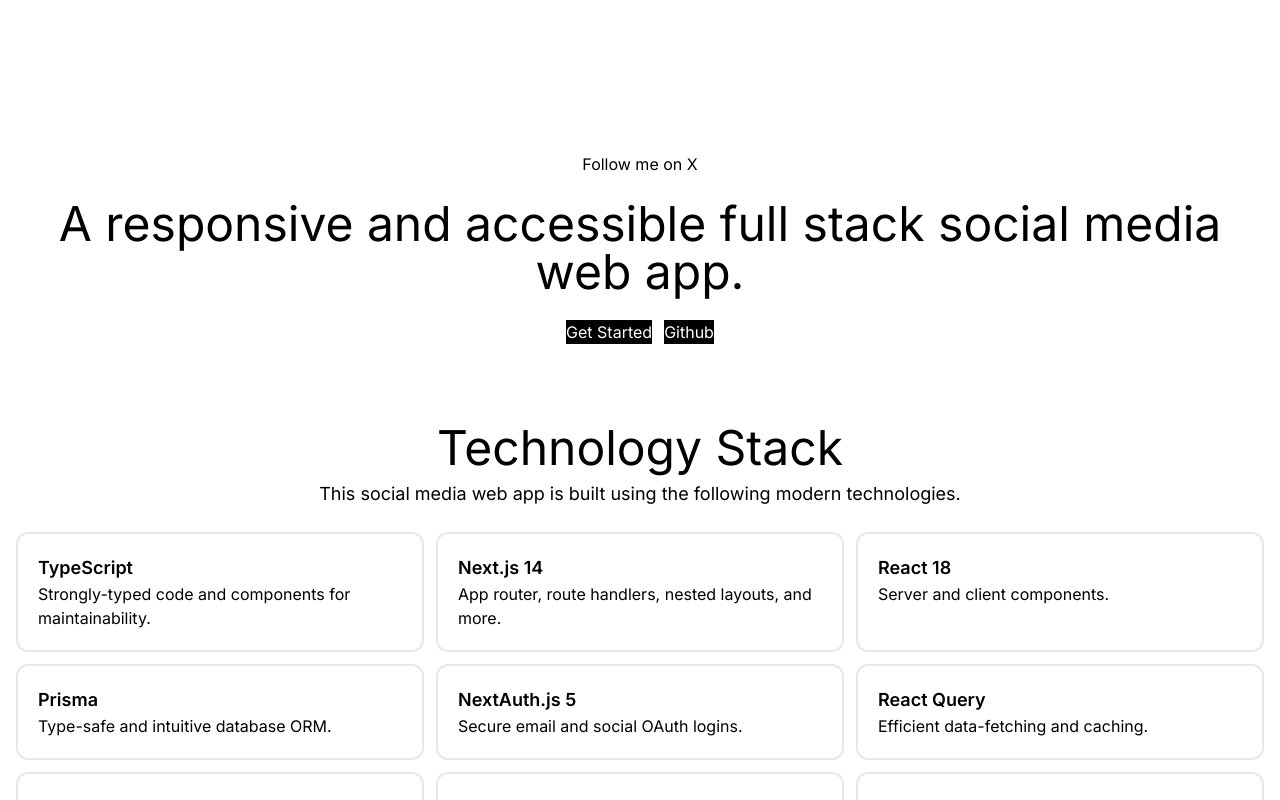
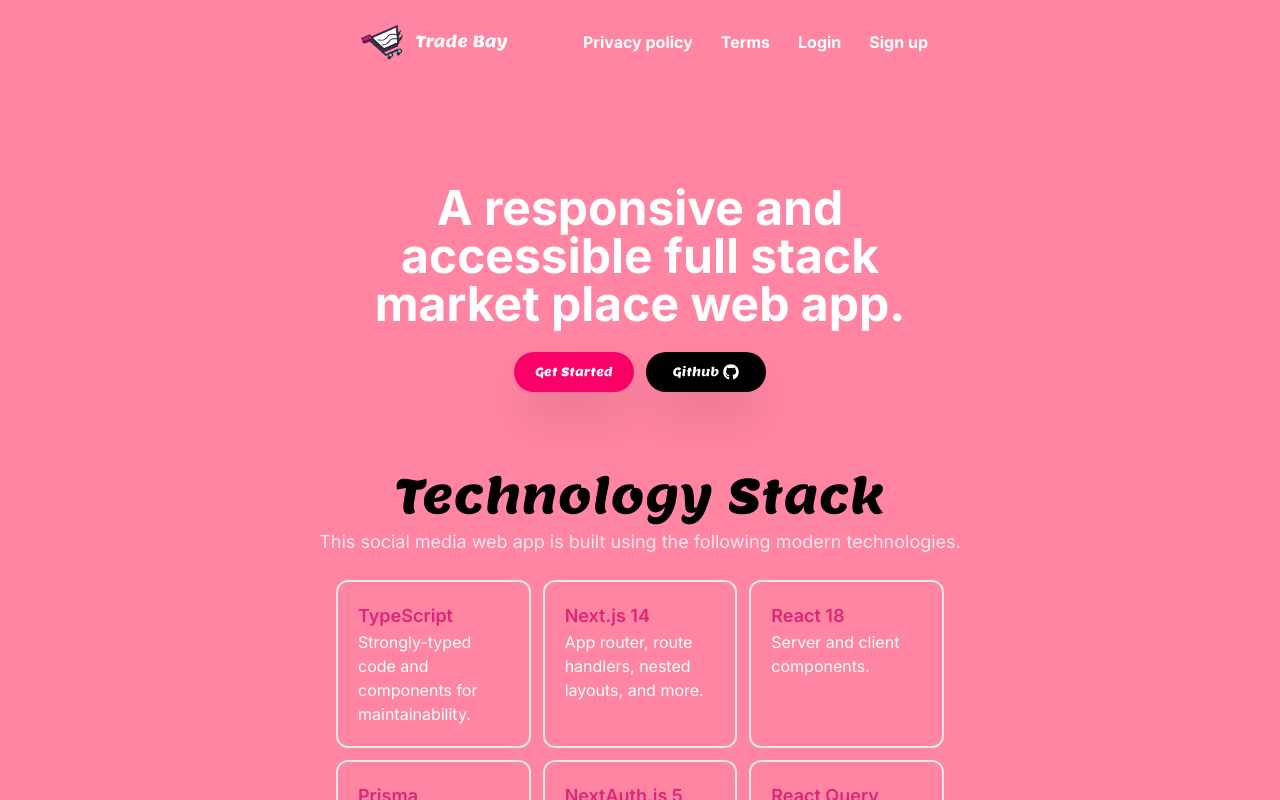
Before and after one commit to d2ni3l/TradeBay, a Next.js app in the folder app/: page / in a window 1280 px wide. Shown: the top 800 px of the page. Built offline with nearby package versions, Linux system fonts and the light colour scheme.

Commit message:
home page styling

```diff
--- /dev/null
+++ b/app/app/components/navbar/DefaultHeading.tsx
@@ -0,0 +1,35 @@
+import React from "react";
+import Logo from "./Logo";
+import { RiMenu3Fill } from "react-icons/ri";
+
+export default function () {
+  return (
+    <header className='lg:flex  justify-center pt-3 bg-[#ff85a2] '>
+      <nav className='flex justify-between lg:max-w-xl px-5 lg:px-0 gap-10 items-center w-full'>
+        <Logo hideSmallScreen={false} textColor='text-white' />
+
+        <div className='hidden lg:block '>
+          <MenuItem />
+        </div>
+
+        <div className='block lg:hidden'>
+          <RiMenu3Fill size={25} color='white' />
+        </div>
+      </nav>
+    </header>
+  );
+}
+
+const MenuItem = () => {
+  return (
+    <ul className='flex gap-7'>
+      {["Privacy policy", "Terms", "Login", "Sign up"].map((item) => {
+        return (
+          <li className='font-bold hover:text-black cursor-pointer text-white  '>
+            {item}
+          </li>
+        );
+      })}
+    </ul>
+  );
+};
--- a/app/app/components/navbar/Logo.tsx
+++ b/app/app/components/navbar/Logo.tsx
@@ -4,12 +4,12 @@
 import React from 'react'
 import { useRouter } from 'next/navigation'
 import { lemon } from '@/app/layout'
-export default function Logo() {
+export default function Logo({textColor, hideSmallScreen} : {textColor? : string, hideSmallScreen? : boolean}) {
   const router = useRouter()
   return (
     <div className='flex items-center gap-1 cursor-pointer' onClick={() => {router.push('/')}}>
       <Image  src='/images/logo.svg' width='40' className='w-[60px] h-[60px]' height='40' alt='Trade Bay Logo'/>
-      <h2 className={`hidden md:block font-bold text-[#4c4c4c] ${lemon.className} `}>Trade Bay</h2>
+      <h2 className={` ${hideSmallScreen && 'hidden md:block'} font-bold ${textColor ? textColor : 'text-[#4c4c4c]'} ${lemon.className} `}>Trade Bay</h2>
     </div>
   )
 }
--- a/app/app/components/navbar/Navbar.tsx
+++ b/app/app/components/navbar/Navbar.tsx
@@ -14,7 +14,7 @@
 
         <div className='flex justify-between items-center'>
             <div className='md:hidden'></div>
-          <Logo />
+          <Logo hideSmallScreen />
 
           <div className="md:hidden">
           <MenuBar />
--- a/app/app/page.tsx
+++ b/app/app/page.tsx
@@ -1,73 +1,72 @@
-'use client'
 import Button from "./components/Button";
-import { useRouter } from "next/navigation";
+import DefaultHeading from "./components/navbar/DefaultHeading";
+import { lemon } from "./layout";
+import { FaGithub } from "react-icons/fa6";
 export default function Page() {
-
-  const router = useRouter()
   return (
-    <main>
-      <div className="mt-28 flex flex-col items-center sm:mt-36">
-        <a href="">
-          <p className="inline-block rounded-lg bg-card px-3 py-2 text-card-foreground">
-            Follow me on X
-          </p>
-        </a>
-        <h1 className="mt-4 px-5 text-center text-2xl sm:text-5xl">
-          A responsive and accessible full stack social media web app.
+    <>
+      <DefaultHeading />
+      <main className='bg-[#ff85a2] text-white pb-3'>
+        <div className='pt-28 flex flex-col items-center sm:pt-24 '>
+          <h1 className='mt-4 px-5 text-center font-bold text-2xl sm:text-5xl lg:mx-[20rem]'>
+            A responsive and accessible full stack market place web app.
           </h1>
-        <div className="mt-6 flex justify-center gap-3">
-          <Button onClick={() => {router.push('/login')}} label='Get Started'/>
+          <div className='mt-6 flex justify-center gap-3'>
+            <Button
+              className={`relative flex h-[40px] rounded-full w-[120px]  items-center justify-center overflow-hidden bg-[#fb0066] text-white shadow-2xl ${lemon.className}`}
+              labelClassName='relative z-10 text-xs'
+              label='Get Started'
+            />
 
             <Button
+              className={`relative flex h-[40px] rounded-full w-[120px]  items-center justify-center overflow-hidden  text-white shadow-2xl ${lemon.className}`}
+              labelClassName='relative z-10 text-xs mr-1'
               label='Github'
-          >
-
-          </Button>
+              icon={FaGithub}
+            />
           </div>
         </div>
 
-      <div className="mt-20">
-        <h2 className="text-center text-3xl sm:text-5xl">Technology Stack</h2>
-        <p className="mt-2 px-4 text-center text-lg text-muted-foreground">
+        <div className='mt-20'>
+          <h2
+            className={`text-center text-3xl sm:text-5xl text-black font-bold ${lemon.className}`}>
+            Technology Stack
+          </h2>
+          <p className='mt-2 px-4 text-center text-lg text-pink-100'>
             This social media web app is built using the following modern
             technologies.
           </p>
-        <div className="mt-6 grid grid-cols-2 gap-3 px-4  md:grid-cols-3">
+          <div className='mt-6 grid grid-cols-2 gap-3 px-4  md:grid-cols-3 lg:mx-[20rem]'>
             {[
               {
-              header: 'TypeScript',
+                header: "TypeScript",
                 details:
-                'Strongly-typed code and components for maintainability.',
+                  "Strongly-typed code and components for maintainability.",
               },
               {
-              header: 'Next.js 14',
-              details: 'App router, route handlers, nested layouts, and more.',
+                header: "Next.js 14",
+                details:
+                  "App router, route handlers, nested layouts, and more.",
               },
-            { header: 'React 18', details: 'Server and client components.' },
+              { header: "React 18", details: "Server and client components." },
               {
-              header: 'Prisma',
-              details: 'Type-safe and intuitive database ORM.',
+                header: "Prisma",
+                details: "Type-safe and intuitive database ORM.",
               },
               {
-              header: 'NextAuth.js 5',
-              details: 'Secure email and social OAuth logins.',
+                header: "NextAuth.js 5",
+                details: "Secure email and social OAuth logins.",
               },
               {
-              header: 'React Query',
-              details: 'Efficient data-fetching and caching.',
+                header: "React Query",
+                details: "Efficient data-fetching and caching.",
               },
               {
-              header: 'Tailwind CSS',
-              details: 'Utility classes for building components.',
+                header: "Tailwind CSS",
+                details: "Utility classes for building components.",
               },
-            { header: 'Framer Motion', details: 'Animation for components.' },
-            {
-              header: 'React Aria',
-              details: 'Provides accessibility hooks for components.',
-            },
-            { header: 'Zod', details: 'Form input validation.' },
-            { header: 'AWS S3', details: 'Storage for photos and videos.' },
-            { header: 'AWS SES', details: 'For sending vefirication emails.' },
+
+              { header: "Zod", details: "Form input validation." },
             ].map(({ header, details }) => (
               <TechStackCard header={header} key={header}>
                 {details}
@@ -76,6 +75,7 @@
           </div>
         </div>
       </main>
+    </>
   );
 }
 
@@ -87,10 +87,10 @@
   children: React.ReactNode;
 }) {
   return (
-    <div className="rounded-xl border-2 border-border bg-card p-5">
-      <h4 className="text-lg font-semibold text-card-foreground">{header}</h4>
+    <div className='rounded-xl border-2 border-border bg-card p-5'>
+      <h4 className='text-lg font-semibold text-pink-600'>{header}</h4>
 
-      <p className="text-muted-foreground">{children}</p>
+      <p className='text-muted-foreground'>{children}</p>
     </div>
   );
 }
```
Lines whose indentation alone changed are shown as unchanged.
